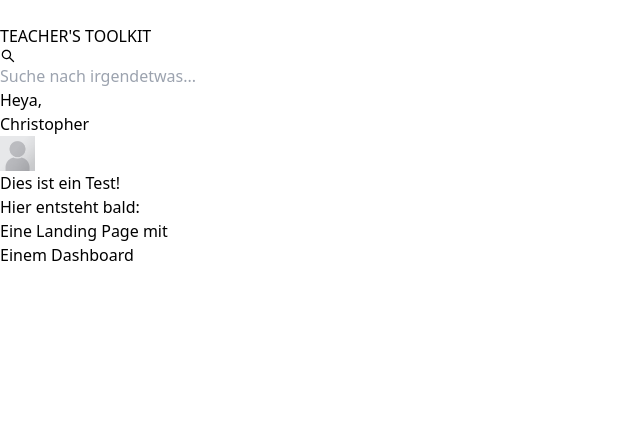
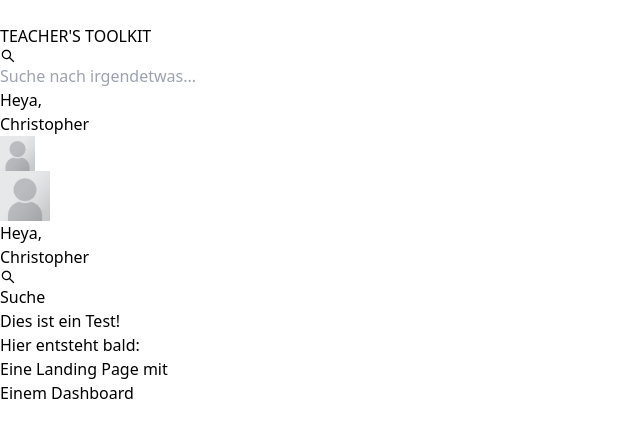
Before and after one commit to juwe-de/teachers-toolkit, a Next.js app: page / in a window 1280 px wide. Shown: the top 438 px of the page, without its empty margins (0-640 px from the left). Built offline with nearby package versions, Linux system fonts and the light colour scheme.

Commit message:
animated toggle menu

```diff
--- a/components/Header.tsx
+++ b/components/Header.tsx
@@ -14,7 +14,7 @@ const Header = () => {
         <div className="w-full h-12 mb-2 bg-blue-500 top-0 flex flex-row items-center px-4 justify-between shadow-lg relative">
             {/* Burger menu button (only shown when on small devices) */}
             <button
-                className="flex md:hidden flex-col h-12 w-12 rounded justify-center items-center group"
+                className="flex md:hidden flex-col h-12 w-12 rounded justify-center items-center group z-10"
                 onClick={() => setBurgerMenuOpen(!burgerMenuOpen)}
             >
                 {/* Three lines forming a hamburger button */}
@@ -37,7 +37,7 @@ const Header = () => {
             </button>
 
             {/* Logo */}
-            <h1 className="w-60 xl:w-96 text-2xl font-bold text-slate-50 ">
+            <h1 className="w-60 xl:w-96 text-2xl font-bold text-slate-50 z-10">
                 <Link href="/">
                     TEACHER'S TOOLKIT
                 </Link>
@@ -60,9 +60,7 @@ const Header = () => {
 
             {
                 // Only show menu when button is active
-                burgerMenuOpen && (
-                    <Menu  />
-                )
+                <Menu active={burgerMenuOpen} />
             }
         </div>
     )
--- a/components/Menu.tsx
+++ b/components/Menu.tsx
@@ -3,9 +3,16 @@ import Image from "next/image"
 
 import { AiOutlineSearch } from "react-icons/ai"
 
-const Menu = () => {
+import { NextComponentType } from "next"
+import { FunctionComponent } from "react"
+
+type Props = {
+    active : boolean,
+}
+
+const Menu : FunctionComponent<Props> = ({ active }) => {
     return (
-        <div className="absolute top-12 left-0 p-2 backdrop-blur-md w-full h-60 border border-zinc-500 flex flex-col space-y-4 justify-center items-center transition translate ease-in duration-300">
+        <div className={`${active ? "opacity-100 translate-y-0 backdrop-blur-md" : "opacity-0 -translate-y-72 backdrop-blur-none"} z-0 md:hidden absolute top-12 left-0 p-2 w-full h-60 border border-zinc-500 flex flex-col space-y-4 justify-center items-center transition translate ease-in duration-300`}>
             {/* Profile picture */}
             <Image src="/profile.jpg" alt={"Profilbild"} width={50} height={50} className="rounded-full border-4 border-stone-900" />
 
```
